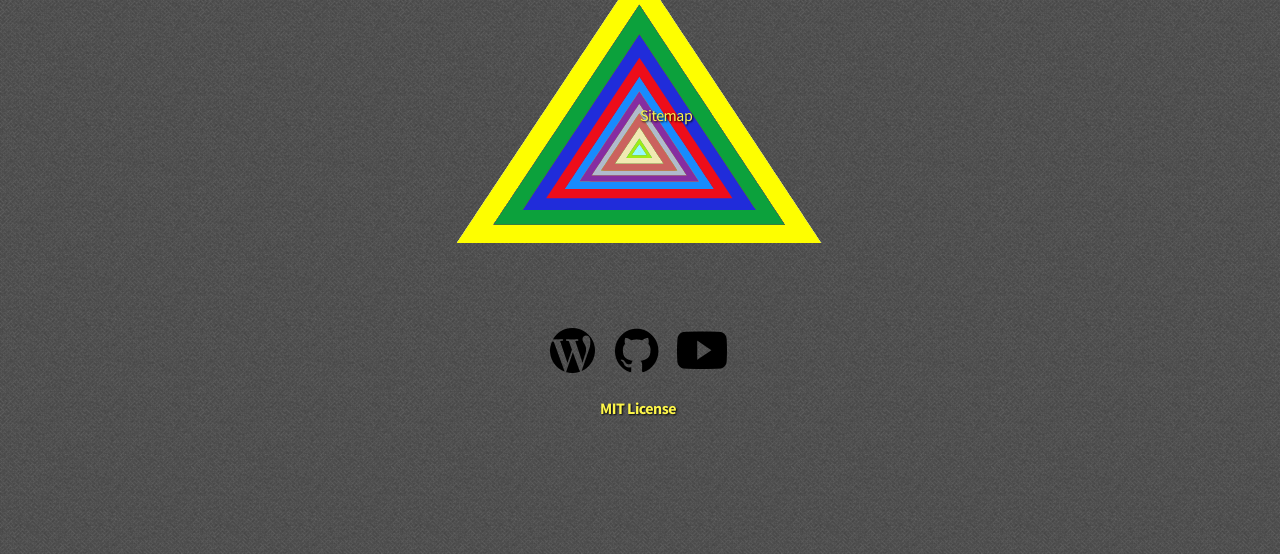
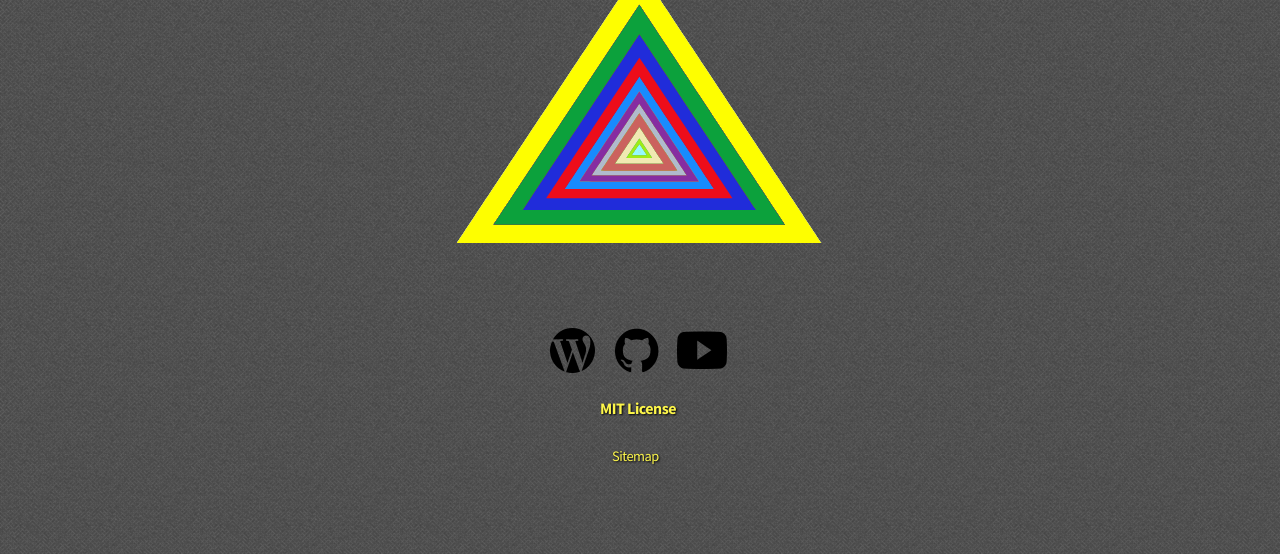
Before and after one commit to le717/le717.github.io, a Jekyll site: the page built from index.html, in a window 1280 px wide. Shown: the part 345-899 px from the top of the page. Built offline with Jekyll 4.4.1, drawn with Linux system fonts in a browser that asks for light colours; nearby versions of some CDN libraries; some web fonts are replaced; Markdown is read by kramdown in place of the engine named in the settings.

Commit message:
Position sitemap link on index

```diff
--- a/css/screen.css
+++ b/css/screen.css
@@ -34,10 +34,14 @@
 }
 
 #my-logo-404 {
-  margin-top: -4em;
+  margin-top: -2em;
   margin-left: -11.2em;
   width: 360px;
   height: 360px;
+}
+
+#sitemap-link {
+
 }
 
 /* ------- 320px (iPhone <= 3) ------- */
@@ -75,4 +79,8 @@
     margin-left: -10em;
   }
 
+  #sitemap-link {
+
+  }
+
 }
--- a/css/style.css
+++ b/css/style.css
@@ -7,7 +7,7 @@
   <http://opensource.org/licenses/MIT/>
 */
 
-
+/* Small shadow on images */
 .img-shadow { box-shadow: 1px 1px 5px 1px black; }
 
 .centered {
@@ -79,6 +79,9 @@
 
 /* Move the browser logo away from the text */
 #yourBrowser img { margin-top: 5px; }
+
+
+/* ------- Site index styling ------- */
 
 #subpages {
   position: relative;
@@ -156,10 +159,11 @@
   top: 82.5%;
 }
 
-.sitemap-active {
-    font-size: 1.1em;
-    color: #E4E1E8;
-    text-shadow: 2px 2px 2px black;
+/* Sitemap */
+#sitemap-link {
+  margin-left: -28px;
+  top: 88%;
+  font-size: 0.9em;
 }
 
 
@@ -189,3 +193,13 @@
   -webkit-transform: translate3d(-5px, 0, 0);
           transform: translate3d(-5px, 0, 0);
 }
+
+
+/* ------- Various styling ------- */
+
+
+.sitemap-active {
+    font-size: 1.1em;
+    color: #E4E1E8;
+    text-shadow: 2px 2px 2px black;
+}
--- a/sitemap.html
+++ b/sitemap.html
@@ -2,6 +2,8 @@
 title: Sitemap
 layout: full-page
 ---
+  <!-- Overwrite header centering -->
+  <style>h1 { text-align: left; }</style>
   <!-- FUTURE Sort list, tracking https://github.com/Shopify/liquid/pull/304 -->
   <nav id="sitemap">
     <ul>
```
